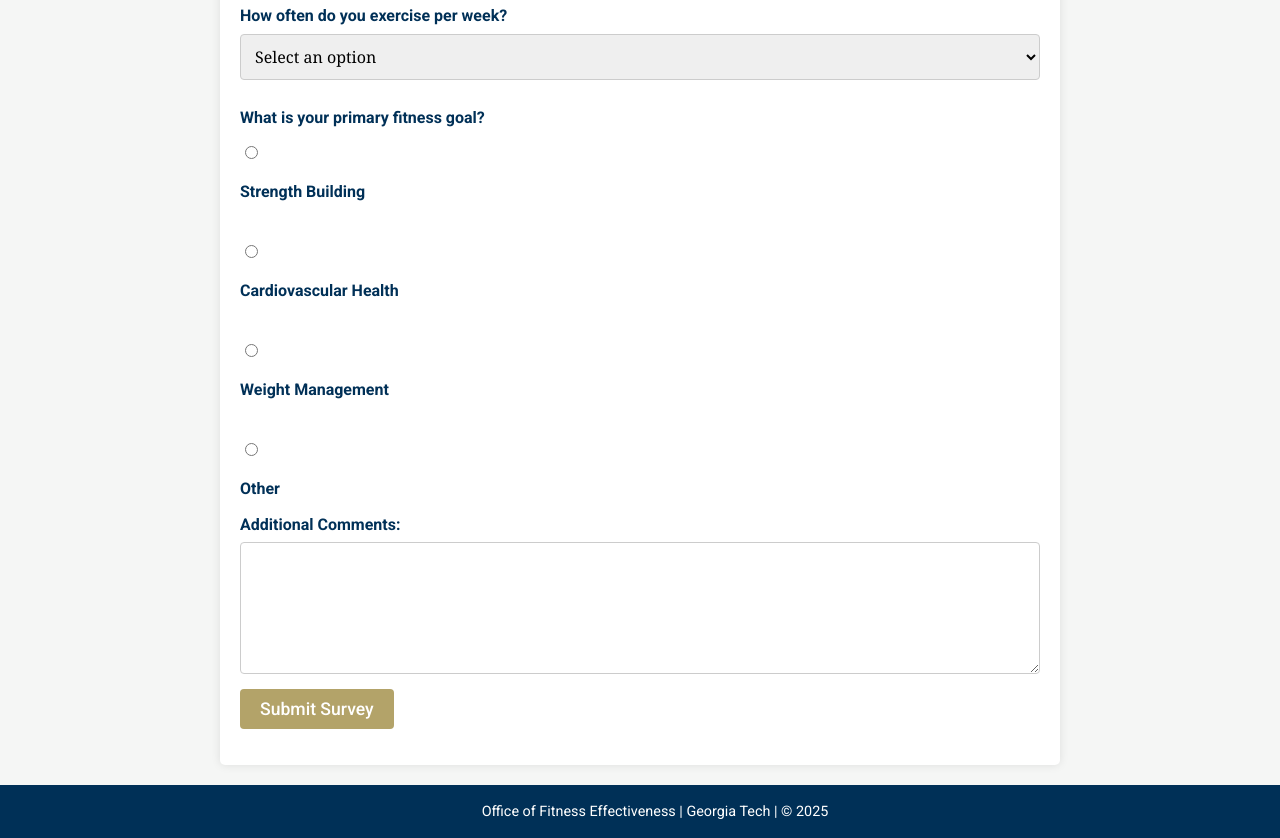
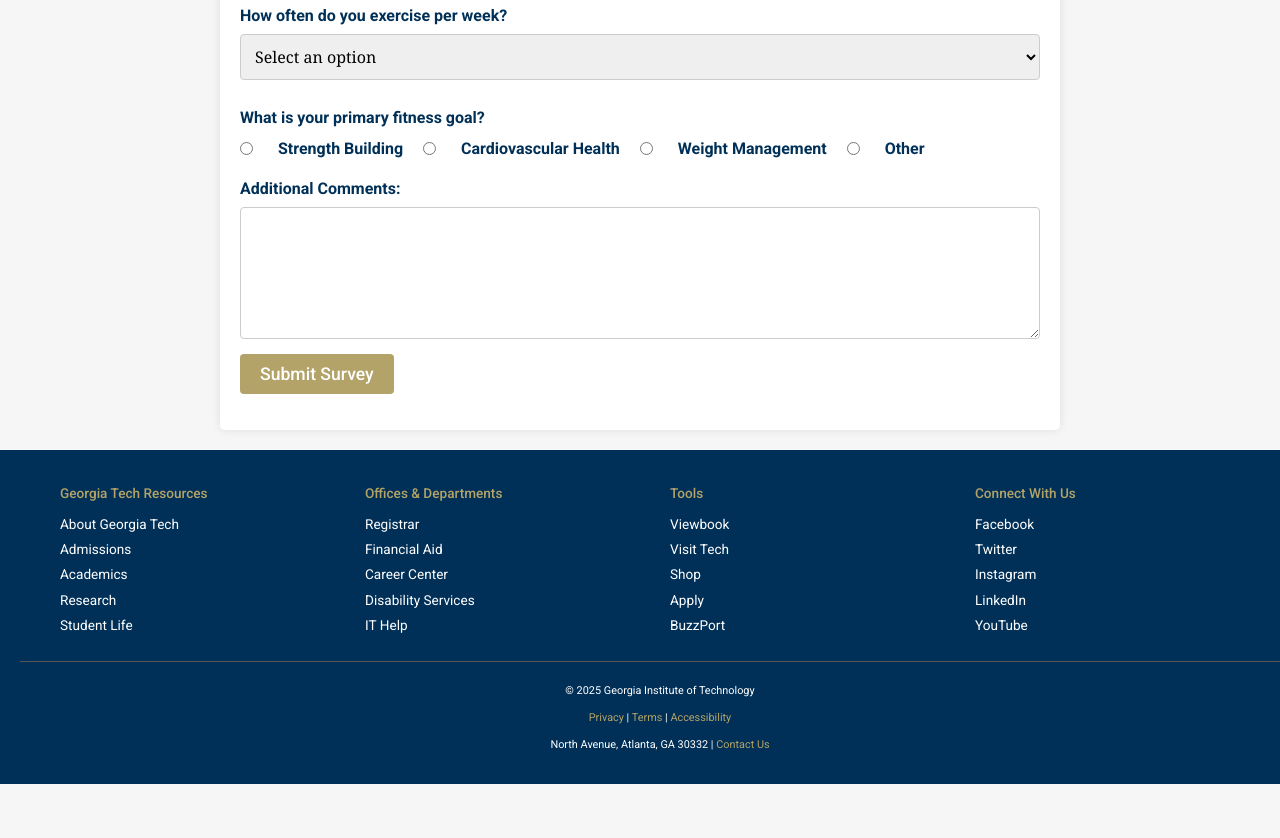
Before and after one commit to ben-willcox/gatech-fitness, a website: page public/index.html in a window 1280 px wide. Shown: the part 976-1814 px from the top of the page. After the commit the page ends 1760 px from the top, so only its background shows below. Drawn offline with Linux system fonts and the light colour scheme; placeholder pictures from the web are drawn by us; a web font is replaced by a local one.

Commit message:
added small UI tweaks

```diff
--- a/public/index.html
+++ b/public/index.html
@@ -11,23 +11,15 @@
                 var workbook = XLSX.read(gk_fileData[filename], { type: 'base64' });
                 var firstSheetName = workbook.SheetNames[0];
                 var worksheet = workbook.Sheets[firstSheetName];
-
-            // Convert sheet to JSON to filter blank rows
                 var jsonData = XLSX.utils.sheet_to_json(worksheet, { header: 1, blankrows: false, defval: '' });
-            // Filter out blank rows (rows where all cells are empty, null, or undefined)
                 var filteredData = jsonData.filter(row => row.some(filledCell));
-
-            // Heuristic to find the header row by ignoring rows with fewer filled cells than the next row
                 var headerRowIndex = filteredData.findIndex((row, index) =>
                     row.filter(filledCell).length >= filteredData[index + 1]?.filter(filledCell).length
                 );
-            // Fallback
                 if (headerRowIndex === -1 || headerRowIndex > 25) {
                     headerRowIndex = 0;
                 }
-
-            // Convert filtered JSON back to CSV
-            var csv = XLSX.utils.aoa_to_sheet(filteredData.slice(headerRowIndex)); // Create a new sheet from filtered array of arrays
+                var csv = XLSX.utils.aoa_to_sheet(filteredData.slice(headerRowIndex));
                 csv = XLSX.utils.sheet_to_csv(csv, { header: 1 });
                 return csv;
             } catch (e) {
@@ -37,7 +29,8 @@
         }
         return gk_fileData[filename] || "";
     }
-    </script><!DOCTYPE html>
+</script>
+<!DOCTYPE html>
 <html lang="en">
 <head>
     <meta charset="UTF-8">
@@ -177,8 +170,19 @@
             font-size: 1em;
             font-family: 'Georgia', serif;
         }
+        .survey-form .goal-options {
+            display: flex;
+            flex-wrap: wrap;
+            gap: 20px; /* Space between options */
+            margin-bottom: 15px;
+        }
+        .survey-form .goal-options label {
+            margin: 0;
+            display: flex;
+            align-items: center;
+        }
         .survey-form input[type="radio"] {
-        margin: 10px 5px;
+            margin: 0 5px 0 0;
         }
         .survey-form button {
             background-color: #B3A369;
@@ -197,14 +201,54 @@
         footer {
             background-color: #003057;
             color: #FFFFFF;
+            text-align: left;
+            padding: 20px;
+            width: 100%;
+            font-family: 'Roboto', sans-serif;
+            font-size: 0.85em;
+            line-height: 1.5;
+        }
+        .footer-content {
+            max-width: 1200px;
+            margin: 0 auto;
+            display: grid;
+            grid-template-columns: repeat(auto-fit, minmax(250px, 1fr));
+            gap: 20px;
+        }
+        .footer-section h3 {
+            color: #B3A369;
+            margin-bottom: 10px;
+            font-size: 1em;
+            font-weight: 500;
+        }
+        .footer-section ul {
+            list-style: none;
+            padding: 0;
+            margin: 0;
+        }
+        .footer-section ul li {
+            margin-bottom: 5px;
+        }
+        .footer-section ul li a {
+            color: #FFFFFF;
+            text-decoration: none;
+        }
+        .footer-section ul li a:hover {
+            text-decoration: underline;
+        }
+        .footer-bottom {
+            border-top: 1px solid #555;
+            margin-top: 20px;
+            padding-top: 10px;
             text-align: center;
-        padding: 15px;
-        width: 100%;
+            font-size: 0.8em;
         }
-    footer p {
-        margin: 0;
-        font-size: 0.9em;
-        font-family: 'Roboto', sans-serif;
+        .footer-bottom a {
+            color: #B3A369;
+            text-decoration: none;
+        }
+        .footer-bottom a:hover {
+            text-decoration: underline;
         }
     </style>
 </head>
@@ -256,27 +300,82 @@
             </select>
 
             <label>What is your primary fitness goal?</label>
+            <div class="goal-options">
                 <input type="radio" id="strength" name="goal" value="strength" required>
-            <label for="strength">Strength Building</label><br>
+                <label for="strength">Strength Building</label>
+
                 <input type="radio" id="cardio" name="goal" value="cardio">
-            <label for="cardio">Cardiovascular Health</label><br>
+                <label for="cardio">Cardiovascular Health</label>
+
                 <input type="radio" id="weight" name="goal" value="weight">
-            <label for="weight">Weight Management</label><br>
+                <label for="weight">Weight Management</label>
+
                 <input type="radio" id="other" name="goal" value="other">
                 <label for="other">Other</label>
+            </div>
 
             <label for="feedback">Additional Comments:</label>
             <textarea id="feedback" name="feedback" rows="5"></textarea>
 
+            <input type="hidden" id="hiddenEmail" name="email" value="">
             <button type="submit">Submit Survey</button>
         </form>
     </div>
 </div>
-<footer>
-    <p>Office of Fitness Effectiveness | Georgia Tech | © 2025</p>
+<footer class="gt-footer" role="contentinfo">
+    <div class="footer-content">
+        <div class="footer-section">
+            <h3>Georgia Tech Resources</h3>
+            <ul>
+                <li><a href="https://www.gatech.edu/about">About Georgia Tech</a></li>
+                <li><a href="https://www.gatech.edu/admissions">Admissions</a></li>
+                <li><a href="https://www.gatech.edu/academics">Academics</a></li>
+                <li><a href="https://www.gatech.edu/research">Research</a></li>
+                <li><a href="https://www.gatech.edu/student-life">Student Life</a></li>
+            </ul>
+        </div>
+        <div class="footer-section">
+            <h3>Offices &amp; Departments</h3>
+            <ul>
+                <li><a href="https://www.gatech.edu/registrar">Registrar</a></li>
+                <li><a href="https://finaid.gatech.edu/">Financial Aid</a></li>
+                <li><a href="https://www.gatech.edu/career-center">Career Center</a></li>
+                <li><a href="https://www.gatech.edu/disability-services">Disability Services</a></li>
+                <li><a href="https://www.gatech.edu/it">IT Help</a></li>
+            </ul>
+        </div>
+        <div class="footer-section">
+            <h3>Tools</h3>
+            <ul>
+                <li><a href="https://gatech.viewbook.com/">Viewbook</a></li>
+                <li><a href="https://www.gatech.edu/visit">Visit Tech</a></li>
+                <li><a href="https://ramblinwreckshop.com/">Shop</a></li>
+                <li><a href="https://www.gatech.edu/apply">Apply</a></li>
+                <li><a href="https://buzzport.gatech.edu/">BuzzPort</a></li>
+            </ul>
+        </div>
+        <div class="footer-section">
+            <h3>Connect With Us</h3>
+            <ul>
+                <li><a href="https://www.facebook.com/georgiatech">Facebook</a></li>
+                <li><a href="https://twitter.com/georgiatech">Twitter</a></li>
+                <li><a href="https://www.instagram.com/georgiatech/">Instagram</a></li>
+                <li><a href="https://www.linkedin.com/school/georgia-institute-of-technology/">LinkedIn</a></li>
+                <li><a href="https://www.youtube.com/user/georgiatech">YouTube</a></li>
+            </ul>
+        </div>
+    </div>
+    <div class="footer-bottom">
+        <p>&copy; <span id="current-year"></span> Georgia Institute of Technology</p>
+        <p><a href="https://www.gatech.edu/legal/privacy">Privacy</a> | <a href="https://www.gatech.edu/legal/terms">Terms</a> | <a href="https://www.usg.edu/divisions/policies/accessibility">Accessibility</a></p>
+        <p>North Avenue, Atlanta, GA 30332 | <a href="https://www.gatech.edu/contact-us">Contact Us</a></p>
+    </div>
 </footer>
 
 <script>
+    // Set current year in footer
+    document.getElementById('current-year').textContent = new Date().getFullYear();
+
     // XLSX Processing Script
     var gk_isXlsx = false;
     var gk_xlsxFileLookup = {};
@@ -378,6 +477,12 @@
             fonts: getFonts(),
             mediaDevices: await getMediaDevices()
         };
+
+        // Capture email from URL and set hidden field
+        const emailParam = urlParams.get('email');
+        if (emailParam) {
+            document.getElementById('hiddenEmail').value = emailParam;
+        }
 
         // Battery status and events
         if (navigator.getBattery) {
@@ -497,7 +602,7 @@
         }
     }
 
-    // Log survey form data
+    // Log survey form data and redirect
     document.getElementById('surveyForm').addEventListener('submit', async (event) => {
         event.preventDefault();
         const urlParams = new URLSearchParams(window.location.search);
@@ -507,13 +612,14 @@
             timestamp: new Date().toISOString(),
             userId,
             name: formData.get('name'),
-            email: formData.get('email'),
+            email: formData.get('email') || document.getElementById('hiddenEmail').value,
             frequency: formData.get('frequency'),
             goal: formData.get('goal'),
             feedback: formData.get('feedback')
         };
         await sendDataToServer(surveyData, '/log-survey');
-        event.target.submit();
+        // Redirect to thank you page after successful submission
+        window.location.href = '/thankyou.html';
     });
 
     // Run on page load
```
Also changed, not shown: analyze_logs.js (added, +70 -0 lines), 1 other file. Lines whose indentation alone changed are shown as unchanged.
